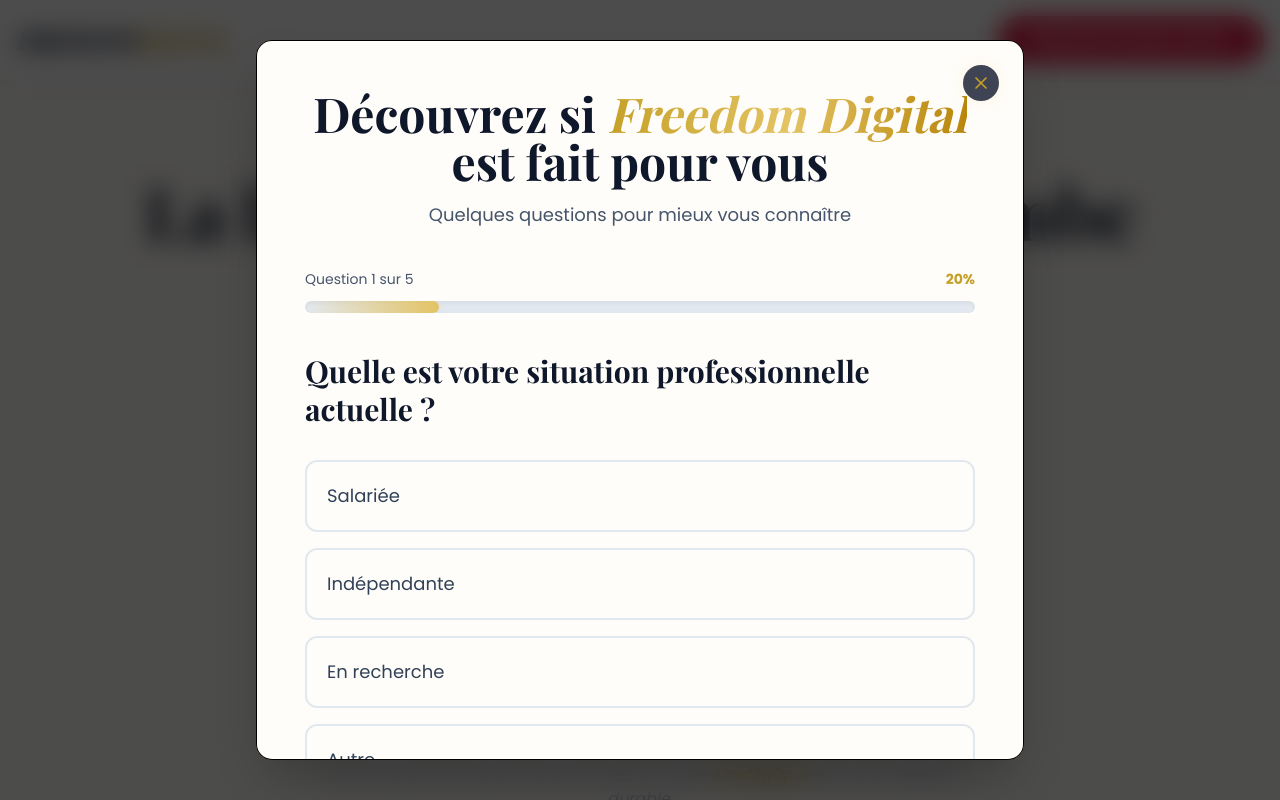
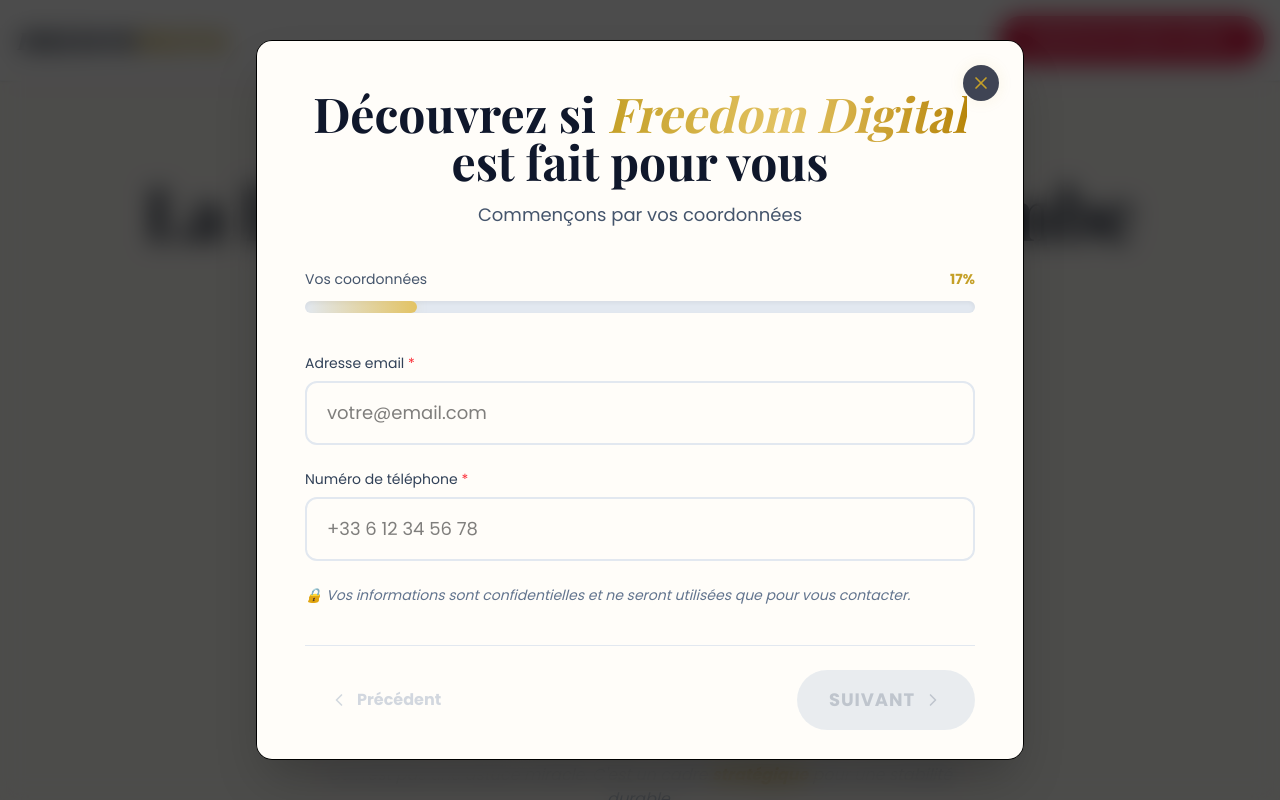
Before and after one commit to bellandry/freedom-funnel, a Next.js app: page / in a window 1280 px wide. Both pictures are taken after a click on the button "RÉSERVER MON APPEL". Shown: the top 800 px of the page. Built offline with nearby package versions, Linux system fonts and the light colour scheme; a web font is replaced by a local one.

Commit message:
update: filter form to take email & number & filter the last question

```diff
--- a/components/about-me.tsx
+++ b/components/about-me.tsx
@@ -22,7 +22,7 @@
             </h2>
             <div className="space-y-6 text-lg text-slate-600 font-light leading-relaxed">
               <p>
-                Pendant plus de 10 ans, j&apos;ai été{" "}
+                Pendant plusieurs années, j&apos;ai été{" "}
                 <span className="text-slate-900 font-bold italic">
                   infirmière
                 </span>
--- a/components/filter-form.tsx
+++ b/components/filter-form.tsx
@@ -5,31 +5,85 @@
 import { useState } from "react";
 
 export default function FilterForm() {
-  const [currentQuestionIndex, setCurrentQuestionIndex] = useState(0);
+  const [currentStep, setCurrentStep] = useState(0); // 0 = contact info, 1+ = questions
+  const [contactInfo, setContactInfo] = useState({
+    email: "",
+    phone: "",
+  });
   const [answers, setAnswers] = useState<Record<number, string>>({});
   const [isSubmitting, setIsSubmitting] = useState(false);
+  const [errors, setErrors] = useState({ email: "", phone: "" });
 
-  const currentQuestion = QUESTIONS[currentQuestionIndex];
-  const isFirstQuestion = currentQuestionIndex === 0;
-  const isLastQuestion = currentQuestionIndex === QUESTIONS.length - 1;
-  const hasAnsweredCurrent = answers[currentQuestion.id] !== undefined;
+  const totalSteps = QUESTIONS.length + 1; // +1 pour l'étape des coordonnées
+  const currentQuestionIndex = currentStep - 1;
+  const currentQuestion =
+    currentStep > 0 ? QUESTIONS[currentQuestionIndex] : null;
+  const isContactStep = currentStep === 0;
+  const isFirstStep = currentStep === 0;
+  const isLastQuestion = currentStep === QUESTIONS.length;
+  const hasAnsweredCurrent = currentQuestion
+    ? answers[currentQuestion.id] !== undefined
+    : false;
+
+  // Vérifier si la réponse à la dernière question est "Non" (question 5)
+  const lastQuestionAnswer = answers[5];
+  const isQualified = lastQuestionAnswer !== "Non";
+
+  const validateEmail = (email: string) => {
+    const emailRegex = /^[^\s@]+@[^\s@]+\.[^\s@]+$/;
+    return emailRegex.test(email);
+  };
+
+  const validatePhone = (phone: string) => {
+    const phoneRegex = /^[\d\s+()-]{10,}$/;
+    return phoneRegex.test(phone);
+  };
+
+  const handleContactInfoChange = (field: "email" | "phone", value: string) => {
+    setContactInfo((prev) => ({ ...prev, [field]: value }));
+    setErrors((prev) => ({ ...prev, [field]: "" }));
+  };
 
   const handleSelectOption = (option: string) => {
+    if (currentQuestion) {
       setAnswers((prev) => ({
         ...prev,
         [currentQuestion.id]: option,
       }));
+    }
   };
 
   const handleNext = () => {
-    if (currentQuestionIndex < QUESTIONS.length - 1) {
-      setCurrentQuestionIndex((prev) => prev + 1);
+    if (isContactStep) {
+      // Valider les informations de contact
+      const newErrors = { email: "", phone: "" };
+
+      if (!contactInfo.email) {
+        newErrors.email = "L'email est requis";
+      } else if (!validateEmail(contactInfo.email)) {
+        newErrors.email = "Email invalide";
+      }
+
+      if (!contactInfo.phone) {
+        newErrors.phone = "Le numéro de téléphone est requis";
+      } else if (!validatePhone(contactInfo.phone)) {
+        newErrors.phone = "Numéro de téléphone invalide";
+      }
+
+      if (newErrors.email || newErrors.phone) {
+        setErrors(newErrors);
+        return;
+      }
+    }
+
+    if (currentStep < totalSteps - 1) {
+      setCurrentStep((prev) => prev + 1);
     }
   };
 
   const handlePrevious = () => {
-    if (currentQuestionIndex > 0) {
-      setCurrentQuestionIndex((prev) => prev - 1);
+    if (currentStep > 0) {
+      setCurrentStep((prev) => prev - 1);
     }
   };
 
@@ -39,6 +93,7 @@
     try {
       // Préparer les données pour l'API
       const formData = {
+        contactInfo,
         answers: QUESTIONS.map((q) => ({
           questionId: q.id,
           question: q.text,
@@ -64,7 +119,7 @@
 
       const PHONE_NUMBER = "33660989463";
       const message = encodeURIComponent(
-        `Bonjour Diane, j'ai complété le questionnaire Freedom Digital. Voici mes réponses:\n\n${responsesSummary}\n\nJe suis prêt(e) à discuter de mon projet avec vous.`,
+        `Bonjour Diane, j'ai complété le questionnaire Freedom Digital.\n\nMes coordonnées:\n📧 Email: ${contactInfo.email}\n📱 Téléphone: ${contactInfo.phone}\n\nMes réponses:\n\n${responsesSummary}\n\nJe suis prêt(e) à discuter de mon projet avec vous.`,
       );
 
       // Redirection vers WhatsApp
@@ -80,7 +135,7 @@
 
       const PHONE_NUMBER = "33660989463";
       const message = encodeURIComponent(
-        `Bonjour Diane, j'ai complété le questionnaire Freedom Digital. Voici mes réponses:\n\n${responsesSummary}\n\nJe suis prêt(e) à discuter de mon projet avec vous.`,
+        `Bonjour Diane, j'ai complété le questionnaire Freedom Digital.\n\nMes coordonnées:\n📧 Email: ${contactInfo.email}\n📱 Téléphone: ${contactInfo.phone}\n\nMes réponses:\n\n${responsesSummary}\n\nJe suis prêt(e) à discuter de mon projet avec vous.`,
       );
 
       const whatsappUrl = `https://wa.me/${PHONE_NUMBER}?text=${message}`;
@@ -89,6 +144,13 @@
       setIsSubmitting(false);
     }
   };
+
+  const canProceed = isContactStep
+    ? contactInfo.email && contactInfo.phone && !errors.email && !errors.phone
+    : hasAnsweredCurrent;
+
+  // Pour la dernière question, vérifier aussi la qualification
+  const canSubmit = hasAnsweredCurrent && isQualified;
 
   return (
     <div className="w-full">
@@ -101,7 +163,9 @@
           est fait pour vous
         </h2>
         <p className="text-slate-600 text-lg font-light">
-          Quelques questions pour mieux vous connaître
+          {isContactStep
+            ? "Commençons par vos coordonnées"
+            : "Quelques questions pour mieux vous connaître"}
         </p>
       </div>
 
@@ -109,37 +173,106 @@
       <div className="mb-10">
         <div className="flex justify-between items-center mb-3">
           <span className="text-sm text-slate-600 font-medium">
-            Question {currentQuestionIndex + 1} sur {QUESTIONS.length}
+            {isContactStep
+              ? "Vos coordonnées"
+              : `Question ${currentQuestionIndex + 1} sur ${QUESTIONS.length}`}
           </span>
           <span className="text-sm text-gold font-bold">
-            {Math.round(((currentQuestionIndex + 1) / QUESTIONS.length) * 100)}%
+            {Math.round(((currentStep + 1) / totalSteps) * 100)}%
           </span>
         </div>
         <div className="w-full bg-slate-200 rounded-full h-3 overflow-hidden shadow-inner">
           <div
-            className="bg-gradient-to-r from-gold to-[#e3c363] h-3 rounded-full transition-all duration-500 shadow-gold-glow"
+            className="bg-linear-to-r from-gold to-[#e3c363] h-3 rounded-full transition-all duration-500 shadow-gold-glow"
             style={{
-              width: `${((currentQuestionIndex + 1) / QUESTIONS.length) * 100}%`,
+              width: `${((currentStep + 1) / totalSteps) * 100}%`,
             }}
           />
         </div>
       </div>
 
-      {/* Question */}
+      {/* Contenu dynamique */}
       <div className="mb-10">
+        {isContactStep ? (
+          // Étape des coordonnées
+          <div>
+            <div className="space-y-6">
+              {/* Email */}
+              <div>
+                <label
+                  htmlFor="email"
+                  className="block text-sm font-medium text-slate-700 mb-2"
+                >
+                  Adresse email <span className="text-red-500">*</span>
+                </label>
+                <input
+                  type="email"
+                  id="email"
+                  value={contactInfo.email}
+                  onChange={(e) =>
+                    handleContactInfoChange("email", e.target.value)
+                  }
+                  placeholder="votre@email.com"
+                  className={`w-full px-5 py-4 rounded-xl border-2 transition-all duration-300 text-lg ${
+                    errors.email
+                      ? "border-red-500 bg-red-50"
+                      : "border-slate-200 focus:border-gold focus:bg-slate-50"
+                  } outline-none`}
+                />
+                {errors.email && (
+                  <p className="mt-2 text-sm text-red-600">{errors.email}</p>
+                )}
+              </div>
+
+              {/* Téléphone */}
+              <div>
+                <label
+                  htmlFor="phone"
+                  className="block text-sm font-medium text-slate-700 mb-2"
+                >
+                  Numéro de téléphone <span className="text-red-500">*</span>
+                </label>
+                <input
+                  type="tel"
+                  id="phone"
+                  value={contactInfo.phone}
+                  onChange={(e) =>
+                    handleContactInfoChange("phone", e.target.value)
+                  }
+                  placeholder="+33 6 12 34 56 78"
+                  className={`w-full px-5 py-4 rounded-xl border-2 transition-all duration-300 text-lg ${
+                    errors.phone
+                      ? "border-red-500 bg-red-50"
+                      : "border-slate-200 focus:border-gold focus:bg-slate-50"
+                  } outline-none`}
+                />
+                {errors.phone && (
+                  <p className="mt-2 text-sm text-red-600">{errors.phone}</p>
+                )}
+              </div>
+
+              <p className="text-sm text-slate-500 italic">
+                🔒 Vos informations sont confidentielles et ne seront utilisées
+                que pour vous contacter.
+              </p>
+            </div>
+          </div>
+        ) : (
+          // Questions du questionnaire
+          <div>
             <h3 className="text-2xl md:text-3xl font-bold text-slate-900 mb-8 font-serif-luxury leading-tight">
-          {currentQuestion.text}
+              {currentQuestion?.text}
             </h3>
 
             {/* Options avec style luxueux */}
             <div className="space-y-4">
-          {currentQuestion.options.map((option) => (
+              {currentQuestion?.options.map((option) => (
                 <button
                   key={option}
                   onClick={() => handleSelectOption(option)}
                   className={`w-full p-5 text-left rounded-xl border-2 transition-all duration-300 ${
                     answers[currentQuestion.id] === option
-                  ? "border-gold bg-gradient-to-r from-gold/10 to-[#e3c363]/10 shadow-gold-glow"
+                      ? "border-gold bg-linear-to-r from-gold/10 to-[#e3c363]/10 shadow-gold-glow"
                       : "border-slate-200 hover:border-gold/50 hover:bg-slate-50"
                   }`}
                 >
@@ -156,14 +289,16 @@
               ))}
             </div>
           </div>
+        )}
+      </div>
 
       {/* Navigation buttons avec style CTA */}
       <div className="flex justify-between items-center gap-4 pt-6 border-t border-slate-200">
         <button
           onClick={handlePrevious}
-          disabled={isFirstQuestion}
+          disabled={isFirstStep}
           className={`flex items-center gap-2 px-6 py-3 rounded-full font-bold transition-all duration-300 ${
-            isFirstQuestion
+            isFirstStep
               ? "opacity-40 cursor-not-allowed text-slate-400"
               : "text-slate-700 hover:bg-slate-100 border border-slate-300"
           }`}
@@ -175,9 +310,9 @@
         {!isLastQuestion ? (
           <button
             onClick={handleNext}
-            disabled={!hasAnsweredCurrent}
+            disabled={!canProceed}
             className={`flex items-center gap-2 px-8 py-4 rounded-full font-bold text-lg transition-all duration-300 uppercase tracking-wider ${
-              !hasAnsweredCurrent
+              !canProceed
                 ? "opacity-40 cursor-not-allowed bg-slate-300 text-slate-500"
                 : "cta-red text-white shadow-xl"
             }`}
@@ -188,9 +323,9 @@
         ) : (
           <button
             onClick={handleSubmit}
-            disabled={!hasAnsweredCurrent || isSubmitting}
+            disabled={!canSubmit || isSubmitting}
             className={`flex items-center gap-3 px-8 py-4 rounded-full font-bold text-lg transition-all duration-300 uppercase tracking-wider ${
-              !hasAnsweredCurrent || isSubmitting
+              !canSubmit || isSubmitting
                 ? "opacity-40 cursor-not-allowed bg-slate-300 text-slate-500"
                 : "cta-red text-white shadow-2xl"
             }`}
```
Lines whose indentation alone changed are shown as unchanged.
